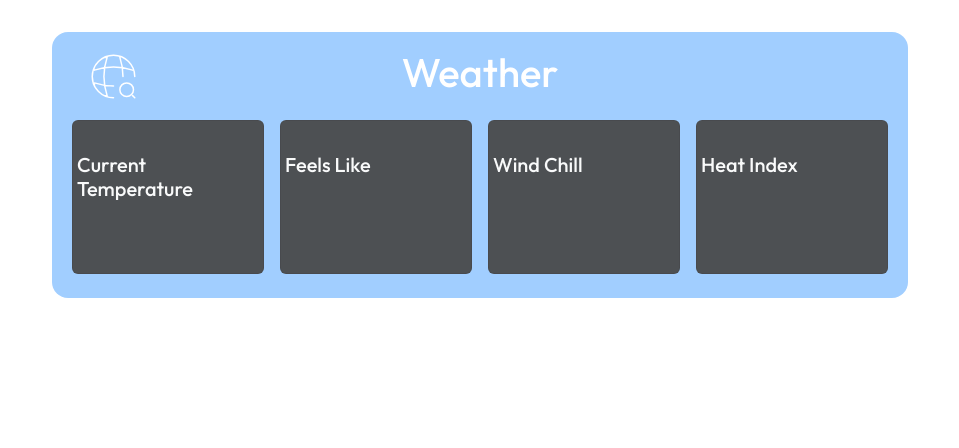
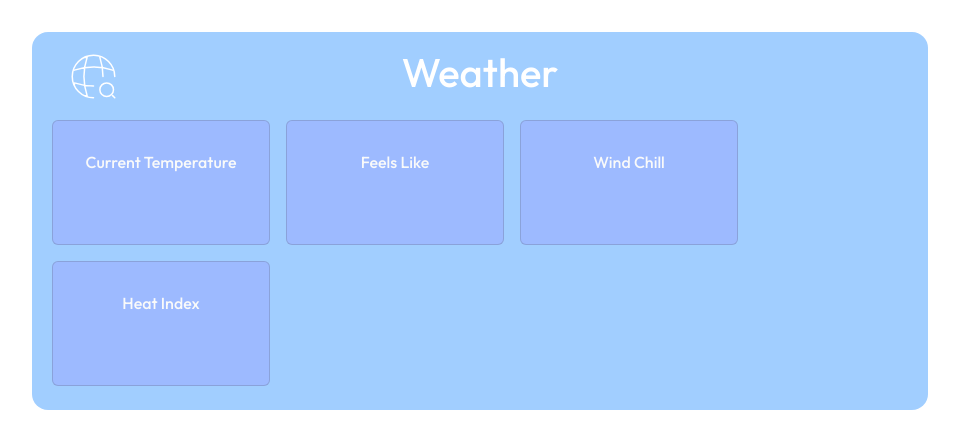
Before and after one commit to Strassner/Weather-App-For-Fun, a React (Vite) app: page / in a window 1280 px wide. Shown: the top 448 px of the page, without its empty margins (160-1119 px from the left). Built offline with nearby package versions, Linux system fonts and the light colour scheme.

Commit message:
Format cards, format cards holder.

```diff
--- a/index.html
+++ b/index.html
@@ -7,7 +7,7 @@
     <title>My Weather App</title>
   </head>
   <body >
-    <div id="root"></div>
+    <div id="root" style="width: 75%;"></div>
     <script type="module" src="/src/main.jsx"></script>
   </body>
 </html>
--- a/src/WeatherDataCard.jsx
+++ b/src/WeatherDataCard.jsx
@@ -3,8 +3,8 @@ import  Card  from "react-bootstrap/Card";
 function WeatherDataCard({title, weatherData}) {
     return(
         <>
-        <Card bg="dark" text="light" style={{ width: '12rem'}} className="m-2">
-        <Card.Title>{title}</Card.Title>
+        <Card  text="light" style={{ width: '25%', height:'auto', backgroundColor:'#85A9FF'}} className="m-2">
+        <Card.Title style={{textAlign:'center', fontSize:'100%'}}>{title}</Card.Title>
             <Card.Body>
                 <Card.Text>
                     {weatherData}
--- a/src/WeatherDataCardHolder.jsx
+++ b/src/WeatherDataCardHolder.jsx
@@ -8,15 +8,17 @@ function WeatherDataCardHolder() {
 //going to use bootstrap 5 cards
 //make a card component, then pass each weather data as props to each card component.
     return(
+        <>
         <div className="pt-3">
-            <Row md={2} lg={3} xl={4} xxl={2} sm={2} className="g-2">
+            <Row md={2} lg={3} xl={4} xxl={2} sm={2} xs={1} className="g-2">
             <WeatherDataCard title="Current Temperature" weatherData={weatherInfo.temp_f}/>
             <WeatherDataCard title="Feels Like" weatherData={weatherInfo.feelslike_f}/>
             <WeatherDataCard title="Wind Chill" weatherData={weatherInfo.windchill_f}/>
             <WeatherDataCard title="Heat Index" weatherData={weatherInfo.heatindex_f}/>
-
             </Row>
         </div>
+
+        </>
     );
 }
 
```
